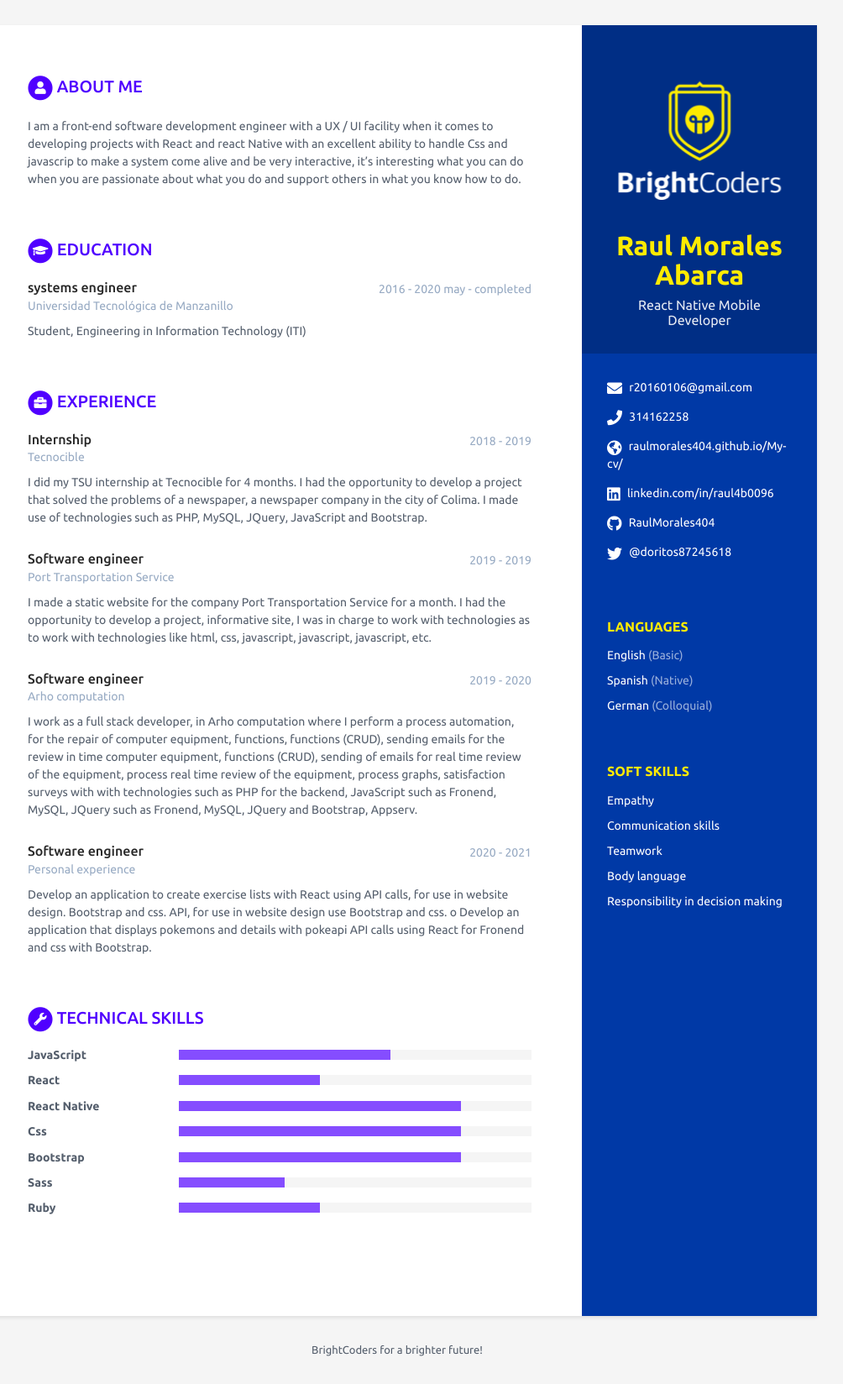
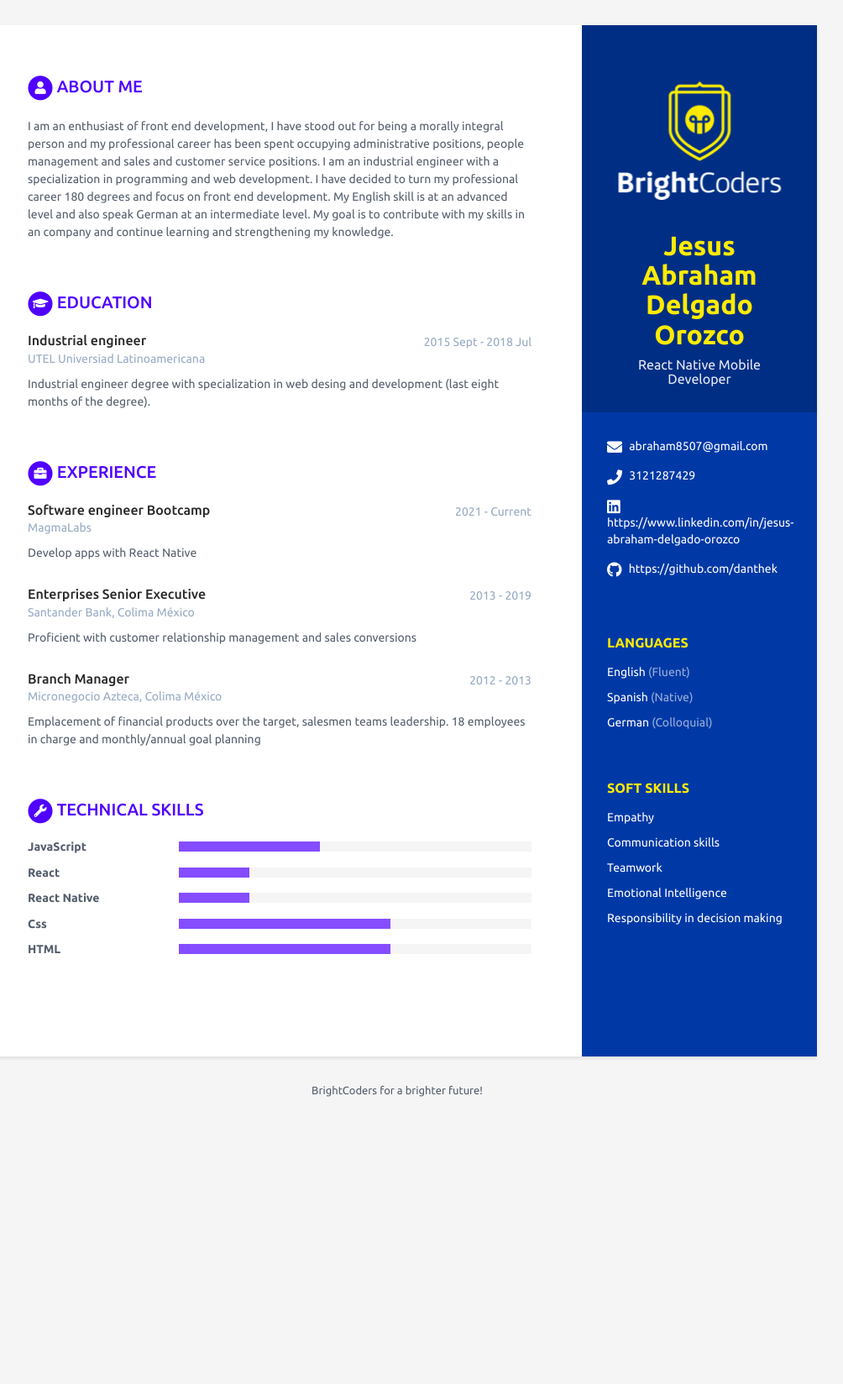
Before and after one commit to BC-MAY-21-RN/scorecard-danthek, a Jekyll site: the page built from index.html, in a window 1280 px wide. Shown: the whole page at 84% size, without its empty margins (167-1171 px from the left). Built offline with Jekyll 4.4.1, drawn with Linux system fonts in a browser that asks for light colours; after the commit the page ends 1339 px from its top, so only the background shows below that.

Commit message:
Update data.yml

```diff
--- a/_data/data.yml
+++ b/_data/data.yml
@@ -7,19 +7,19 @@ sidebar:
   education: False # NO MODIFICAR
 
   # Profile information
-  name: Raul Morales Abarca # Nombre completo
+  name: Jesus Abraham Delgado Orozco # Nombre completo
   tagline: React Native Mobile Developer # React Native Mobile Developer ó Ruby on Rails Web Developer Según sea el caso
   avatar: escudo.png # No modificar
 
   # Actualiza tus datos de contacto
-  email: r20160106@gmail.com
-  phone: 314162258
-  website: raulmorales404.github.io/My-cv/
-  linkedin: linkedin.com/in/raul4b0096
-  github: RaulMorales404
+  email: abraham8507@gmail.com
+  phone: 3121287429
+  website:
+  linkedin: https://www.linkedin.com/in/jesus-abraham-delgado-orozco
+  github: https://github.com/danthek
   gitlab:
   bitbucket:
-  twitter: '@doritos87245618'
+  twitter:
   stack-overflow: # Number/Username, e.g. 123456/alandoe
   codewars:
   goodreads: # Number-Username, e.g. 123456-alandoe
@@ -27,14 +27,14 @@ sidebar:
   # Actualiza según los idiomas y nieles que tienes. Agrega o Elimina según sea necesario.
   languages:
     - idiom: English
-      level: Basic # Utiliza el resultado de tu examen oficial, o el nivel de acuerdo al modelo Dreyfus
+      level: Fluent # Utiliza el resultado de tu examen oficial, o el nivel de acuerdo al modelo Dreyfus
 
     - idiom: Spanish
       level: Native # Utiliza el resultado de tu examen oficial, o el nivel de acuerdo al modelo Dreyfus
 
     - idiom: German
       level: Colloquial
-# Registra aquí tus soft skills. Agrega o elimina según sea necesario
+  # Registra aquí tus soft skills. Agrega o elimina según sea necesario
   interests:
     - item: Empathy
       link: # dejar en blanco
@@ -45,7 +45,7 @@ sidebar:
     - item: Teamwork
       link: # dejar en blanco
 
-    - item: Body language
+    - item: Emotional Intelligence
       link: # dejar en blanco
 
     - item: Responsibility in decision making
@@ -55,50 +55,36 @@ sidebar:
 career-profile:
   title: About Me # NO MODIFICAR
   summary: |
-    I am a front-end software development engineer with a UX / UI facility when it comes to developing projects with React and react Native with an excellent ability to handle Css and javascrip to make a system come alive and be very interactive, it's interesting what you can do when you are passionate about what you do and support others in what you know how to do.
+    I am an enthusiast of front end development, I have stood out for being a morally integral person and my professional career has been spent occupying administrative positions, people management and sales and customer service positions.  I am an industrial engineer with a specialization in programming and web development. I have decided to turn my professional career 180 degrees and focus on front end development. My English skill is at an advanced level and also speak German at an intermediate level.  My goal is to contribute with my skills in an company and continue learning and strengthening my knowledge.
+
 # Registra aquí tus estudios. Agrega o elimina según sea necesario
 educationcomplete:
-  - degree: systems engineer
-    university: Universidad Tecnológica de Manzanillo
-    time:  2016 - 2020 may - completed
+  - degree: Industrial engineer
+    university: UTEL Universiad Latinoamericana
+    time: 2015 Sept - 2018 Jul
     details: |
-     Student, Engineering in Information Technology (ITI)
+      Industrial engineer degree with specialization in web desing and development (last eight months of the degree).
 
 # Registra aquí tu experiencia. Agrega o elimina según sea necesario
 experiences:
-  - role: Internship
-    time: 2018 - 2019
-    company: Tecnocible
+  - role: Software engineer Bootcamp
+    time: 2021 - Current
+    company: MagmaLabs
     details: |
-      I did my TSU internship at Tecnocible for 4 months. I had the opportunity to develop a
-      project that solved the problems of a newspaper, a newspaper company in the city of Colima.
-      I made use of technologies such as PHP, MySQL, JQuery, JavaScript and Bootstrap.
-  - role: Software engineer
-    time: 2019 - 2019
-    company: Port Transportation Service
+      Develop apps with React Native
+
+  - role: Enterprises Senior Executive
+    time: 2013 - 2019
+    company: Santander Bank, Colima México
     details: |
-      I made a static website for the company Port Transportation Service for a month.
-      I had the opportunity to develop a project, informative site, I was in charge to work with
-      technologies as to work with technologies like html, css, javascript, javascript, javascript, etc.
+      Proficient with customer relationship management and sales conversions
 
-  - role: Software engineer
-    time: 2019 - 2020
-    company: Arho computation
+  - role: Branch Manager
+    time: 2012 - 2013
+    company: Micronegocio Azteca, Colima México
     details: |
-      I work as a full stack developer, in Arho computation
-      where I perform a process automation, for the repair of computer equipment, functions, functions (CRUD), sending emails for the review in time
-      computer equipment, functions (CRUD), sending of emails for real time review of the equipment, process
-      real time review of the equipment, process graphs, satisfaction surveys with
-      with technologies such as PHP for the backend, JavaScript such as Fronend, MySQL, JQuery
-      such as Fronend, MySQL, JQuery and Bootstrap, Appserv.
+      Emplacement of financial products over the target, salesmen teams leadership. 18 employees in charge and monthly/annual goal planning
 
-  - role: Software engineer
-    time: 2020 - 2021
-    company: Personal experience
-    details: |
-      Develop an application to create exercise lists with React using API calls, for use in website design.
-      Bootstrap and css. API, for use in website design use Bootstrap and css. o Develop an application that displays
-      pokemons and details with pokeapi API calls using React for Fronend and css with Bootstrap.
 # Registra aquí tus habilidades técnicas, para level utiliza:
 # 20% para Novice
 # 40% para Advanced beginner
@@ -110,25 +96,19 @@ skills:
 
   toolset:
     - name: JavaScript
+      level: 40%
+
+    - name: React
+      level: 20%
+
+    - name: React Native
+      level: 20%
+
+    - name: Css
       level: 60%
 
-    - name: React
-      level: 40%
-
-    - name: React Native
-      level: 80%
-
-    - name: Css
-      level: 80%
-
-    - name: Bootstrap
-      level: 80%
-
-    - name: Sass
-      level: 30%
-
-    - name: Ruby
-      level: 40%
+    - name: HTML
+      level: 60%
 
 # NO MODIFICAR
 footer: >
```
